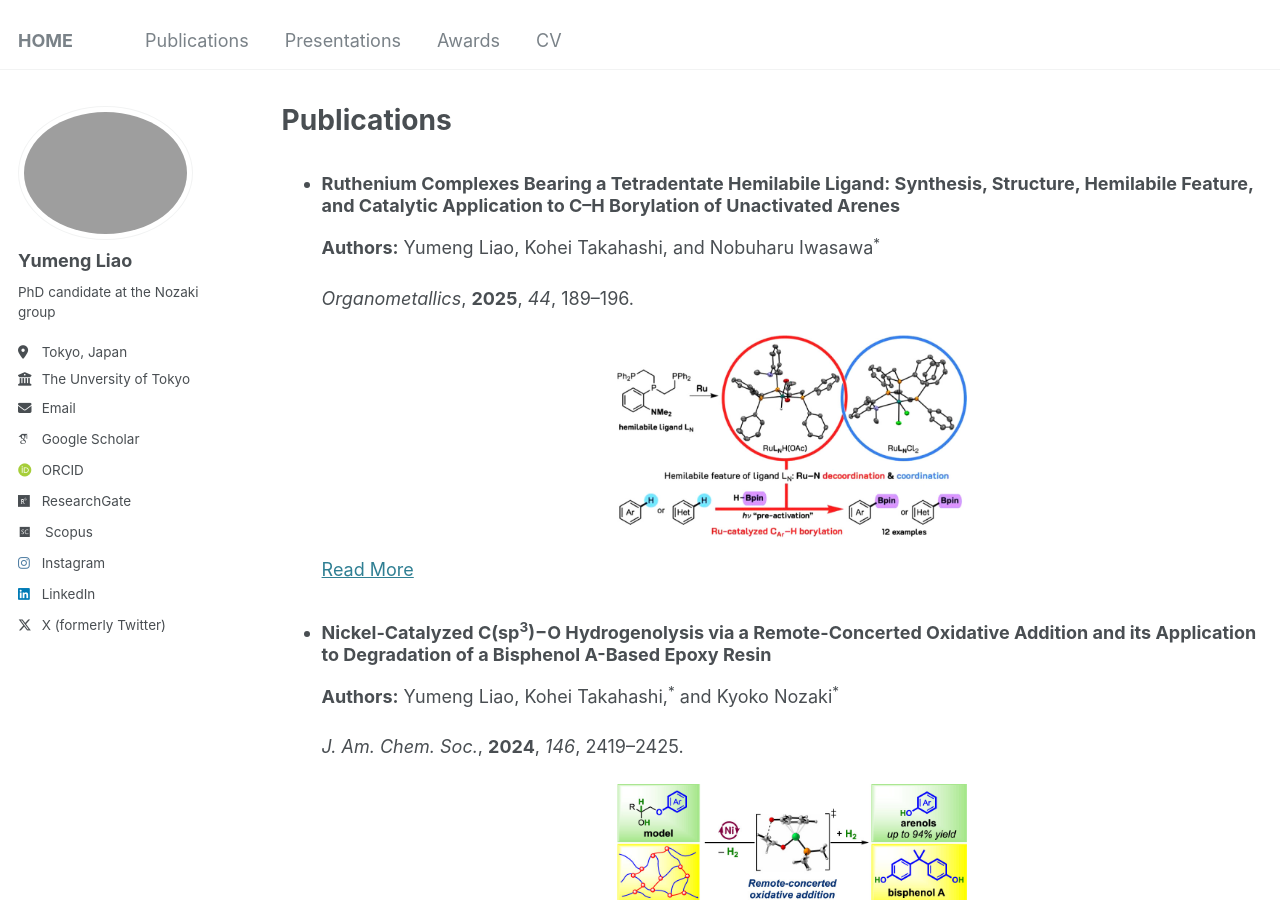
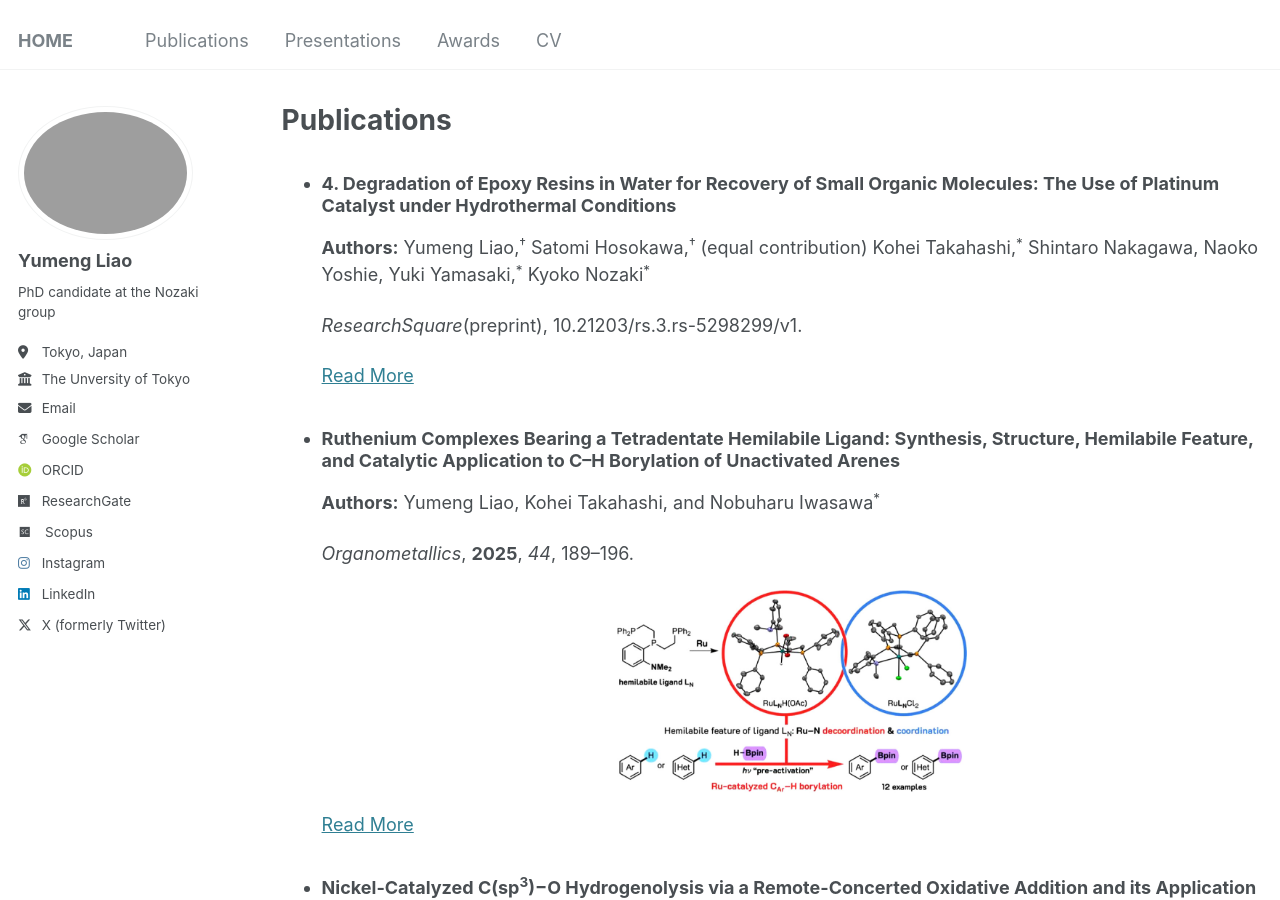
Before and after one commit to liaoym0610/academic, a Jekyll site: the page built from _pages/publications.html, in a window 1280 px wide and 900 px high. Built offline with Jekyll 4.4.1, drawn with Linux system fonts in a browser that asks for light colours; some web fonts are replaced.

Commit message:
Update publications.yml

```diff
--- a/_data/publications.yml
+++ b/_data/publications.yml
@@ -1,3 +1,9 @@
+- title: "4.	Degradation of Epoxy Resins in Water for Recovery of Small Organic Molecules: The Use of Platinum Catalyst under Hydrothermal Conditions"
+  authors: "Yumeng Liao,<sup>†</sup> Satomi Hosokawa,<sup>†</sup> (equal contribution) Kohei Takahashi,<sup>*</sup> Shintaro Nakagawa, Naoko Yoshie, Yuki Yamasaki,<sup>*</sup> Kyoko Nozaki<sup>*</sup>"
+  description: "<i>ResearchSquare</i>(preprint), 10.21203/rs.3.rs-5298299/v1."
+  link: "https://doi.org/10.21203/rs.3.rs-5298299/v1"
+
+
 - title: "Ruthenium Complexes Bearing a Tetradentate Hemilabile Ligand: Synthesis, Structure, Hemilabile Feature, and Catalytic Application to C–H Borylation of Unactivated Arenes"
   authors: "Yumeng Liao, Kohei Takahashi, and Nobuharu Iwasawa<sup>*</sup>"
   description: "<i>Organometallics</i>, <strong>2025</strong>, <i>44</i>, 189–196."
```
